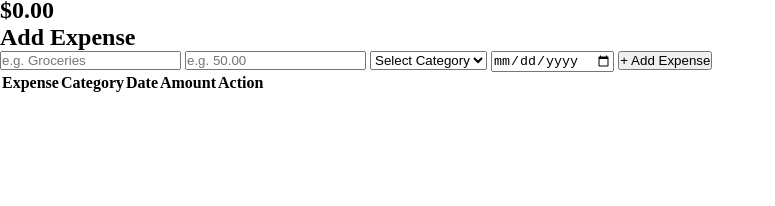
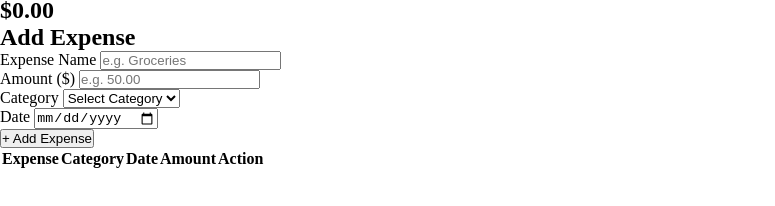
Before and after one commit to Hetvi0456/Expense-Tracker, a plain HTML site: page index.html in a window 1280 px wide. Shown: the part 58-264 px from the top of the page, without its empty margins (0-775 px from the left). Drawn offline with Linux system fonts and the light colour scheme.

Commit message:
Improve HTML accessibility and structure

```diff
--- a/index.html
+++ b/index.html
@@ -4,7 +4,7 @@
 <head>
     <meta charset="UTF-8">
     <meta name="viewport" content="width=device-width, initial-scale=1.0">
-    <title>Document</title>
+    <title>Expense Tracker</title>
     <link rel="stylesheet" href="style.css">
 </head>
 
@@ -24,32 +24,41 @@
 
         <section class="expense-form">
             <h2>Add Expense</h2>
+
             <form id="expense-form">
-                <input type="text" id="expense-name" title="Expense Name" placeholder="e.g. Groceries" required>
-                <input type="number" id="expense-amount" title="Amount ($)" placeholder="e.g. 50.00" required>
-                <select id="expense-category" title="Category" required>
+                <div class="form-group">
+                    <label for="expense-name">Expense Name</label>
+                    <input type="text" id="expense-name" placeholder="e.g. Groceries" required>
+                </div>
+                <div class="form-group">
+                    <label for="expense-amount">Amount ($)</label>
+                    <input type="number" id="expense-amount" placeholder="e.g. 50.00" required>
+                </div>
+                <div class="form-group">
+                    <label for="expense-category">Category</label>
+                    <select id="expense-category" required>
                         <option value="" disabled selected>Select Category</option>
                         <option value="Food">Food</option>
                         <option value="Transportation">Transportation</option>
                         <option value="Entertainment">Entertainment</option>
                         <option value="Utilities">Utilities</option>
                     </select>
-                <input type="date" id="expense-date" title="Date" required>
+                </div>
+                <div class="form-group">
+                    <label for="expense-date">Date</label>
+                    <input type="date" id="expense-date" required>
+                </div>
                 <button type="submit">+ Add Expense</button>
             </form>
         </section>
 
         <section class="controls">
-            <div class="search-box">
-
-            </div>
-            <div class="filter-box">
-
-            </div>
+            <div class="search-box"></div>
+            <div class="filter-box"></div>
         </section>
 
         <section class="expense-list">
-            <table>
+            <table aria-label="Expense List">
                 <thead>
                     <tr>
                         <th>Expense</th>
```
Also changed, not shown: 1 other file. Lines whose indentation alone changed are shown as unchanged.
